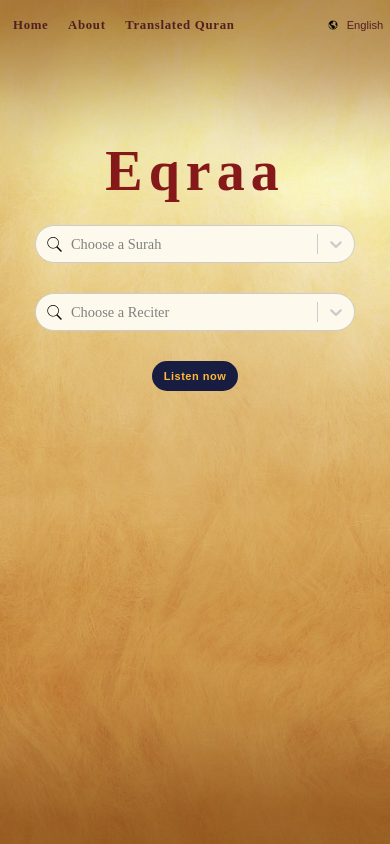
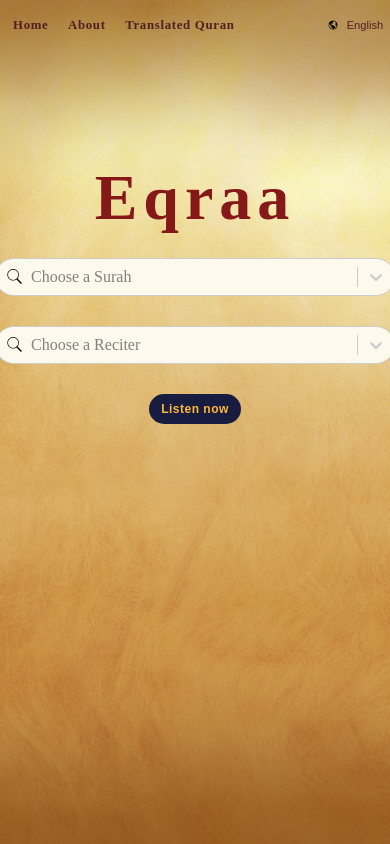
Before and after one commit to Abdelrahman19999/Eqraa, a React (Create React App) app: page /1 in a window 390 px wide. Built offline with nearby package versions, Linux system fonts and the light colour scheme.

Commit message:
remove 460px responsiveness.

```diff
--- a/src/components/css/Inputs.css
+++ b/src/components/css/Inputs.css
@@ -161,36 +161,3 @@ form {
      gap: 30px;
    }
  }
-
- @media screen and (max-width: 480px) {
-   #name {
-     font-size: 3.5rem;
-   }
-
-   #home {
-      top: 12%;
-    }
-
-    form{
-
-      bottom: 15px;
-
-    }
-
-   .react-select .react-select__control,
-   .react-select .react-select__menu {
-     width: 320px;
-     max-width: none;
-     font-size: 0.9rem !important;
-   }
-
-   .react-select .react-select__control{
-
-      height: 0px !important;
-
-   }
-
-   .button-18 {
-     font-size: 11px;
-   }
- }
```
